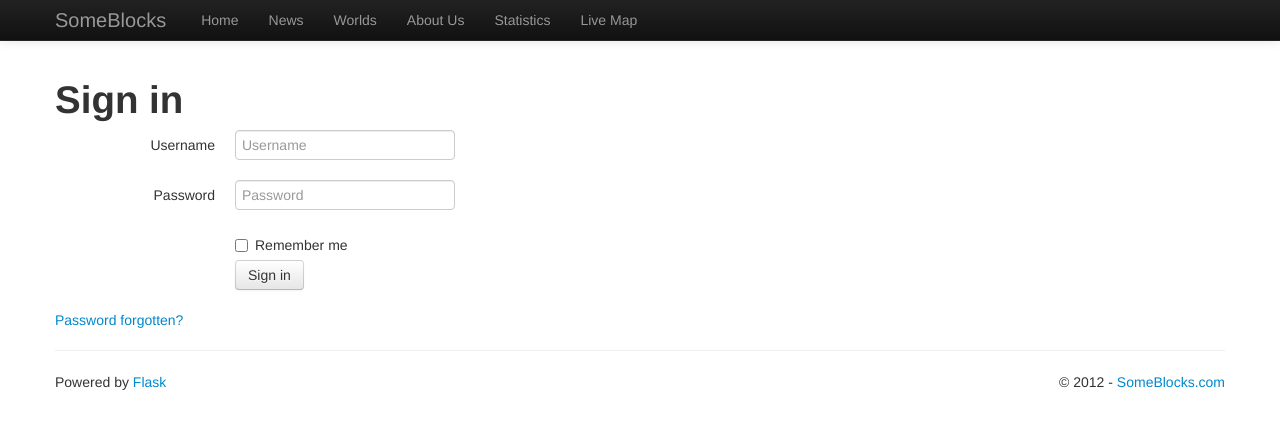
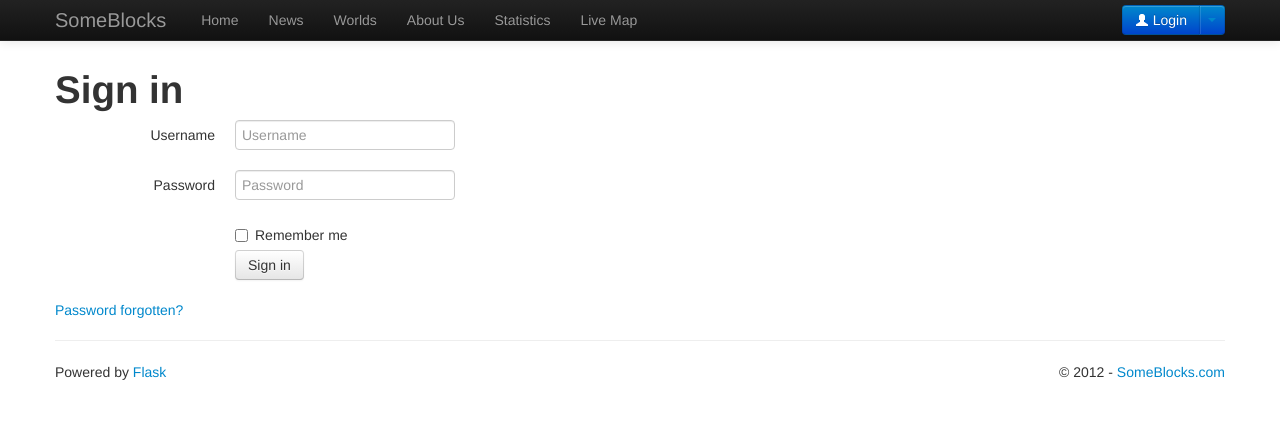
Before and after one commit to sh4nks/someblocks-minecraft, a Flask app: a page that uses app/templates/base.html in a window 1280 px wide. Shown: the top 429 px of the page. Run offline with Flask 2, Linux system fonts and the light colour scheme; tables that the repository leaves empty hold one stand-in row (values such as "Sample post"); parts of the project's set-up code (start-up, migrations or seed data) failed here and were passed over; some libraries are stand-ins or nearby versions.

Commit message:
A few html tweaks

```diff
--- a/app/templates/base.html
+++ b/app/templates/base.html
@@ -9,13 +9,13 @@
 
         <link href="/static/favicon.ico" rel="icon" type="image/x-icon" />
         <link href="/static/bootstrap/css/bootstrap.min.css" rel="stylesheet">
-        <link href="/static/bootstrap/css/bootstrap-responsive.css" rel="stylesheet">
         <style>
             body {
                 padding-top: 60px;
                 overflow-y: scroll; /* fixes the scrollbar on the right side */
             }
         </style>
+        <link href="/static/bootstrap/css/bootstrap-responsive.css" rel="stylesheet">
 
         <!-- Le HTML5 shim, for IE6-8 support of HTML5 elements -->
         <!--[if lt IE 9]>
@@ -31,7 +31,13 @@
         <div class="navbar navbar-fixed-top navbar-inverse">
             <div class="navbar-inner">
                 <div class="container">
+                    <a class="btn btn-navbar" data-toggle="collapse" data-target=".nav-collapse">
+                        <span class="icon-bar"></span>
+                        <span class="icon-bar"></span>
+                        <span class="icon-bar"></span>
+                    </a>
                     <a class="brand" href="/">SomeBlocks</a>
+                    <div class="nav-collapse collapse">
                         <ul class="nav">
                             {{ navlink('frontend.index', 'Home') }}
                             {{ navlink('blog.news', 'News', active=active_page) }}
@@ -49,9 +55,17 @@
                                     <li><a href="{{ url_for('users.editprofile', username=current_user.username) }}"><i class="icon-pencil"></i> Edit</a></li>
                                     <li><a href="{{ url_for('frontend.logout') }}"><i class="icon-off"></i> Logout</a></li>
                                 </ul>
+                            {% else %}
+                                <a class="btn btn-primary" href="{{ url_for('frontend.login') }}"><i class="icon-user icon-white"></i> Login</a>
+                                <a class="btn btn-primary dropdown-toggle" data-toggle="dropdown" href="#"><span class="caret"></span></a>
+                                <ul class="dropdown-menu">
+                                    <li><a href="{{ url_for('frontend.register') }}">Register</a></li>
+                                    <li><a href="{{ url_for('frontend.reset_password') }}">Reset Password</a></li>
+                                </ul>
                             {% endif %}
                             </div>
                         </ul>
+                    </div>
                 </div>
             </div>
         </div>
--- a/app/templates/flashed_messages.html
+++ b/app/templates/flashed_messages.html
@@ -1,7 +1,7 @@
-<div class="container">
-<p>
 {% with messages = get_flashed_messages(with_categories=true) %}
     {% if messages %}
+    <div class="container">
+        <p>
         {% for category, message in messages %}
             {% if category == 'error' %}
                 {% set icon = 'icon-exclamation-sign' %}
@@ -16,7 +16,7 @@
                 {{ message }}
             </div>
         {% endfor %}
+        </p>
+    </div>
     {% endif %}
 {% endwith %}
-</p>
-</div>
```
Lines whose indentation alone changed are shown as unchanged.
